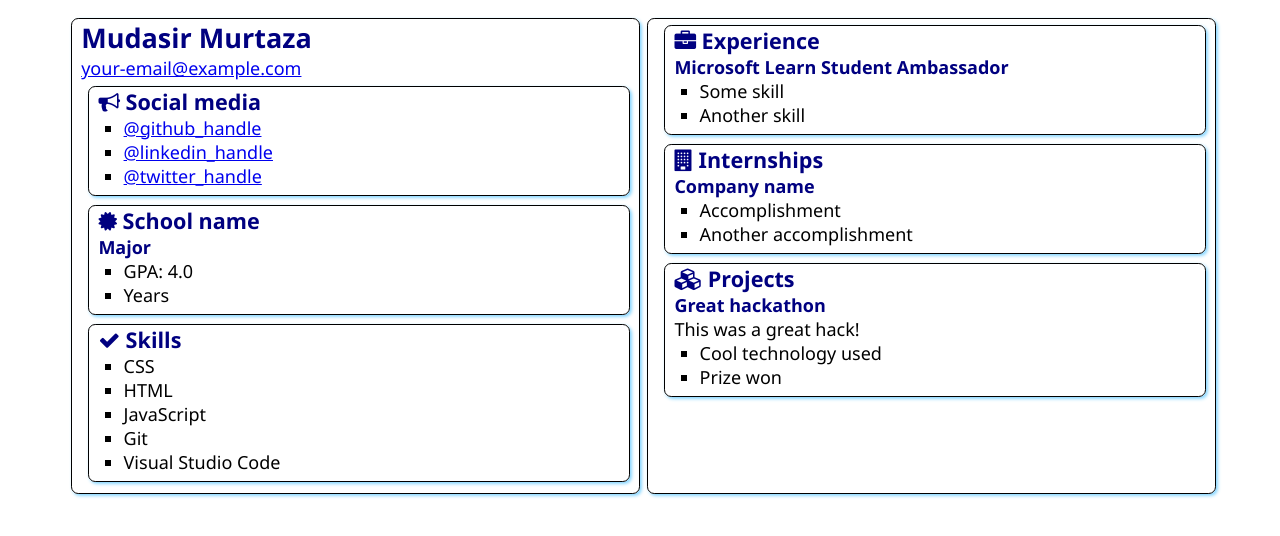
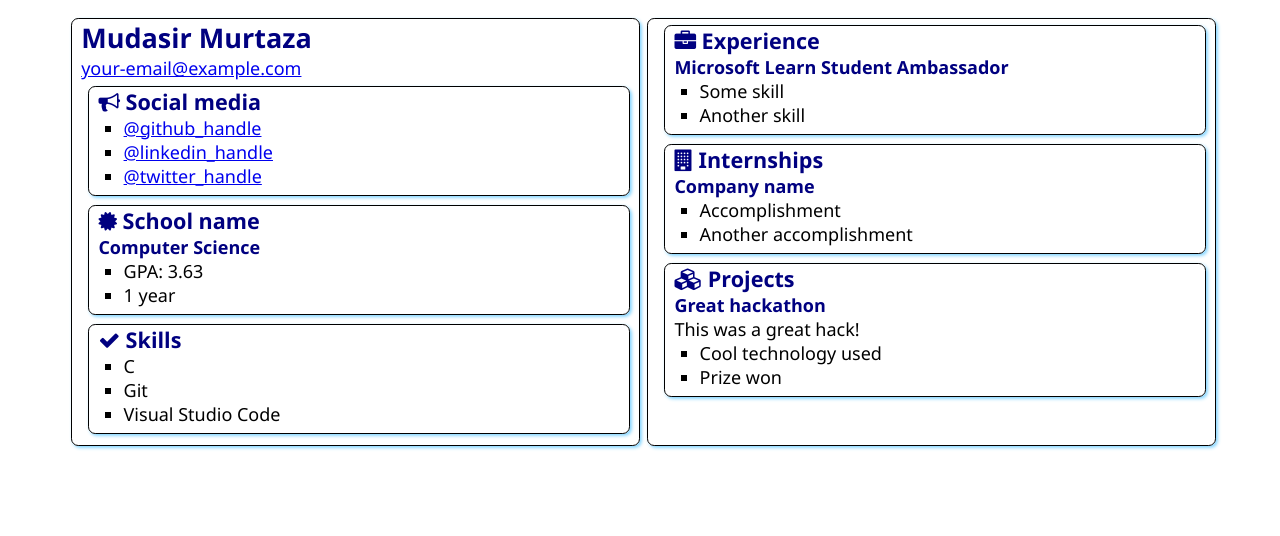
Before and after one commit to mudasirmurtaza/SATechnicalOnboarding, a plain HTML site: page src/index.html in a window 1280 px wide. Drawn offline with Linux system fonts and the light colour scheme.

Commit message:
Update index.html
Updates information about my school and skills.

```diff
--- a/src/index.html
+++ b/src/index.html
@@ -33,10 +33,10 @@
                         <i class="fa fa-certificate" aria-hidden="true"></i>
                         School name
                     </h2>
-                    <h3>Major</h3>
+                    <h3>Computer Science</h3>
                     <ul>
-                        <li>GPA: 4.0</li>
-                        <li>Years</li>
+                        <li>GPA: 3.63</li>
+                        <li>1 year</li>
                     </ul>
                 </div>
             </section>
@@ -47,9 +47,7 @@
                     Skills
                 </h2>
                 <ul>
-                    <li>CSS</li>
-                    <li>HTML</li>
-                    <li>JavaScript</li>
+                    <li>C</li>
                     <li>Git</li>
                     <li>Visual Studio Code</li>
                 </ul>
```
